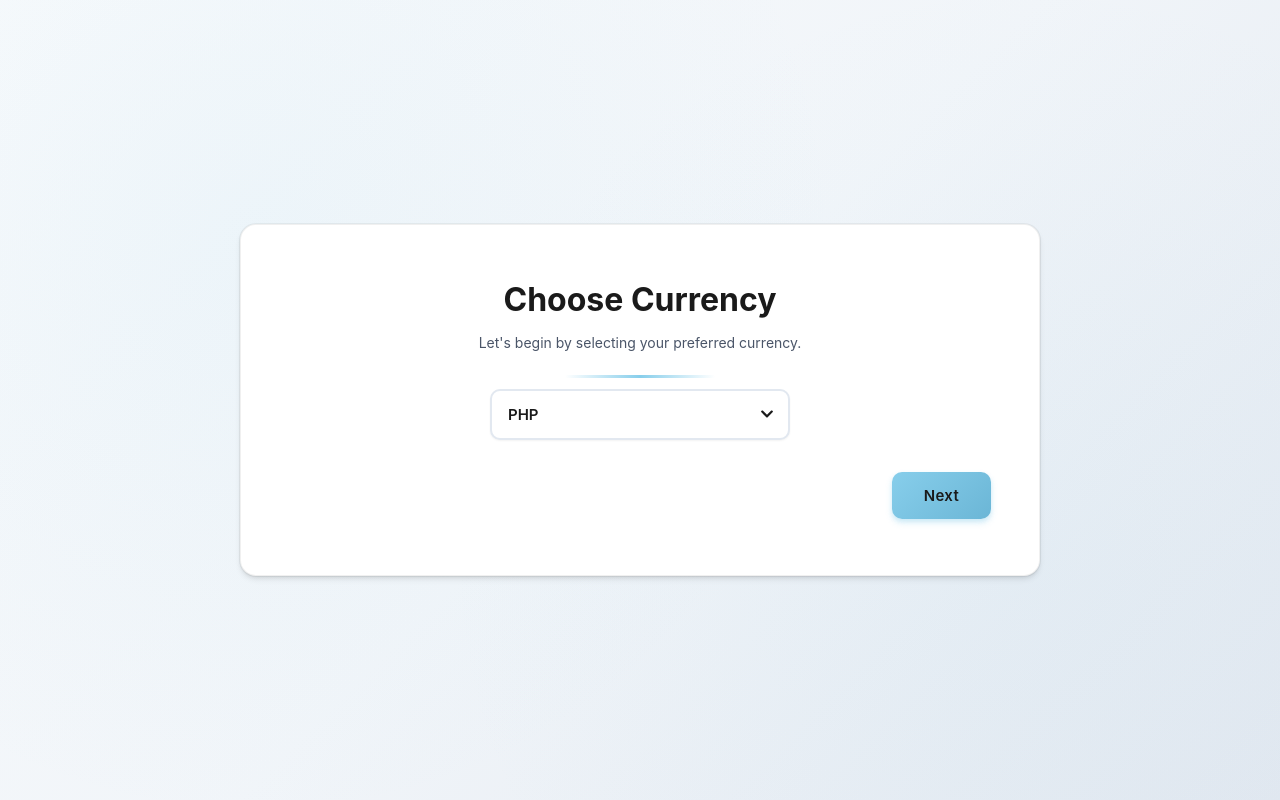
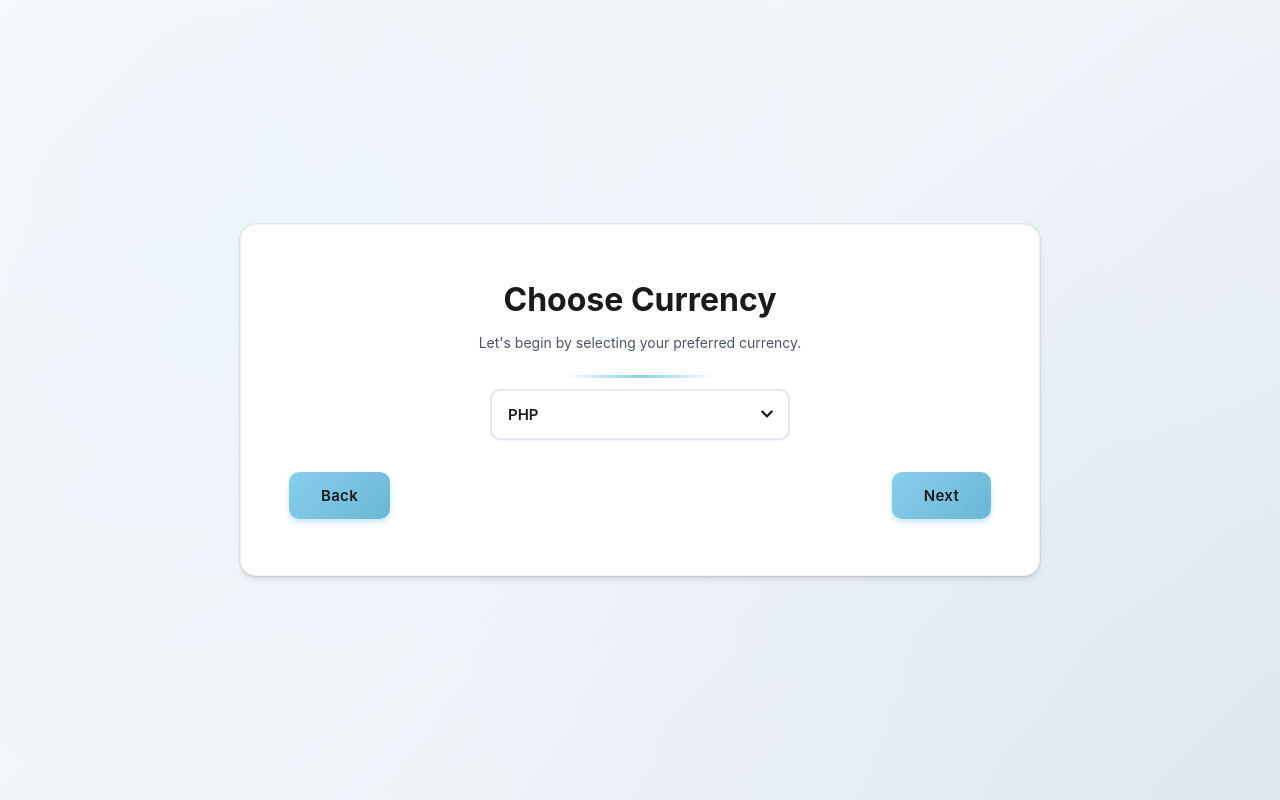
Before and after one commit to mjml1485/CASH-1, a React (Vite) app in the folder frontend/: page /onboarding in a window 1280 px wide. Both pictures are taken after a click on the button "Get Started". Built offline with nearby package versions, Linux system fonts and the light colour scheme.

Commit message:
add onboarding wallet page and styles

```diff
--- a/frontend/src/App.css
+++ b/frontend/src/App.css
@@ -440,7 +440,7 @@
 .sign-in-title {
   font-size: 52px;
   margin: 0 0 12px 0;
-  font-weight: 800;
+	font-weight: 800;
   color: #1a1a1a;
   letter-spacing: 5px;
   line-height: 1.1;
@@ -454,9 +454,9 @@
 
 .sign-in-subtitle {
   margin: 0;
-  font-weight: 500;
+	font-weight: 500;
   color: #4a5568;
-  font-size: 13px;
+	font-size: 13px;
   line-height: 1.6;
   letter-spacing: 0.8px;
   text-transform: uppercase;
@@ -1008,6 +1008,135 @@
   box-shadow: none;
 }
 
+.onboarding-navigation-wrapper {
+  margin-top: 32px;
+  display: flex;
+  justify-content: space-between;
+  align-items: center;
+  width: 100%;
+}
+
+.onboarding-button-back {
+  background: linear-gradient(135deg, #87ceeb 0%, #6bb6d6 100%);
+  color: #1a1a1a;
+  border: none;
+  padding: 14px 32px;
+  border-radius: 10px;
+  font-weight: 600;
+  font-size: 15px;
+  cursor: pointer;
+  transition: all 0.3s cubic-bezier(0.4, 0, 0.2, 1);
+  font-family: inherit;
+  box-shadow:
+    0 4px 6px rgba(135, 206, 235, 0.3),
+    0 2px 4px rgba(135, 206, 235, 0.2);
+  position: relative;
+  overflow: hidden;
+  letter-spacing: 0.3px;
+}
+
+.onboarding-button-back::before {
+  content: '';
+  position: absolute;
+  top: 0;
+  left: -100%;
+  width: 100%;
+  height: 100%;
+  background: linear-gradient(90deg, transparent, rgba(255, 255, 255, 0.3), transparent);
+  transition: left 0.5s ease;
+}
+
+.onboarding-button-back:hover:not(:disabled)::before {
+  left: 100%;
+}
+
+.onboarding-button-back:hover:not(:disabled) {
+  background: linear-gradient(135deg, #6bb6d6 0%, #5ba3d0 100%);
+  transform: translateY(-2px);
+  box-shadow:
+    0 8px 12px rgba(135, 206, 235, 0.4),
+    0 4px 6px rgba(135, 206, 235, 0.3);
+}
+
+.onboarding-button-back:active:not(:disabled) {
+  transform: translateY(0);
+  box-shadow:
+    0 2px 4px rgba(135, 206, 235, 0.3),
+    0 1px 2px rgba(135, 206, 235, 0.2);
+}
+
+.onboarding-button-back:disabled {
+  opacity: 0.6;
+  cursor: not-allowed;
+  transform: none;
+  box-shadow: none;
+}
+
+.onboarding-title-wallet {
+  font-size: 32px;
+  margin: 0 0 12px 0;
+  font-weight: 700;
+  color: #1a1a1a;
+  letter-spacing: 3px;
+  line-height: 1.2;
+  font-family: -apple-system, BlinkMacSystemFont, 'Segoe UI', 'Roboto', 'Oxygen', 'Ubuntu', 'Cantarell', sans-serif;
+  text-shadow: 0 1px 2px rgba(0, 0, 0, 0.02);
+  white-space: normal;
+}
+
+.onboarding-wallet-card-wrapper {
+  margin-top: 32px;
+  display: flex;
+  justify-content: center;
+  align-items: center;
+}
+
+.onboarding-wallet-card {
+  width: 200px;
+  height: 200px;
+  background: #f1f5f9;
+  border: 2px solid #e2e8f0;
+  border-radius: 16px;
+  display: flex;
+  align-items: center;
+  justify-content: center;
+  cursor: pointer;
+  transition: all 0.3s cubic-bezier(0.4, 0, 0.2, 1);
+  box-shadow:
+    0 2px 4px rgba(0, 0, 0, 0.05),
+    0 1px 2px rgba(0, 0, 0, 0.03);
+  padding: 0;
+  margin: 0;
+}
+
+.onboarding-wallet-card:hover {
+  background: #e2e8f0;
+  border-color: #cbd5e0;
+  transform: translateY(-2px);
+  box-shadow:
+    0 4px 6px rgba(0, 0, 0, 0.08),
+    0 2px 4px rgba(0, 0, 0, 0.05);
+}
+
+.onboarding-wallet-card:active {
+  transform: translateY(0);
+  box-shadow:
+    0 2px 4px rgba(0, 0, 0, 0.05),
+    0 1px 2px rgba(0, 0, 0, 0.03);
+}
+
+.onboarding-wallet-plus {
+  font-size: 64px;
+  font-weight: 300;
+  color: #4a5568;
+  line-height: 1;
+  display: block;
+}
+
+.onboarding-wallet-card:hover .onboarding-wallet-plus {
+  color: #2d3748;
+}
+
 /* MEDIA QUERIES */
 @media (max-width: 768px) {
   .sign-up-page,
@@ -1060,8 +1189,22 @@
     font-size: 28px;
   }
 
+  .onboarding-title-wallet {
+    font-size: 28px;
+    letter-spacing: 2px;
+  }
+
   .onboarding-subtitle-normal {
     font-size: 13px;
+  }
+
+  .onboarding-wallet-card {
+    width: 180px;
+    height: 180px;
+  }
+
+  .onboarding-wallet-plus {
+    font-size: 56px;
   }
 
   .onboarding-currency-select {
@@ -1126,8 +1269,22 @@
     font-size: 24px;
   }
 
+  .onboarding-title-wallet {
+    font-size: 24px;
+    letter-spacing: 1.5px;
+  }
+
   .onboarding-subtitle-normal {
     font-size: 12px;
+  }
+
+  .onboarding-wallet-card {
+    width: 160px;
+    height: 160px;
+  }
+
+  .onboarding-wallet-plus {
+    font-size: 48px;
   }
 
   .onboarding-currency-select {
--- a/frontend/src/pages/Onboarding.tsx
+++ b/frontend/src/pages/Onboarding.tsx
@@ -2,15 +2,27 @@ import { useState } from 'react';
 import { FaChevronDown } from 'react-icons/fa';
 
 export default function Onboarding() {
-  const [step, setStep] = useState<'welcome' | 'currency'>('welcome');
+  const [step, setStep] = useState<'welcome' | 'currency' | 'wallet'>('welcome');
   const [currency, setCurrency] = useState('PHP');
 
   const handleGetStarted = () => {
     setStep('currency');
   };
 
-  const handleNext = () => {
-    console.log('Selected currency:', currency);
+  const handleCurrencyNext = () => {
+    setStep('wallet');
+  };
+
+  const handleBack = () => {
+    if (step === 'wallet') {
+      setStep('currency');
+    } else if (step === 'currency') {
+      setStep('welcome');
+    }
+  };
+
+  const handleWalletNext = () => {
+    console.log('Wallet step completed');
   };
 
   if (step === 'welcome') {
@@ -33,6 +45,7 @@ export default function Onboarding() {
     );
   }
 
+  if (step === 'currency') {
     return (
       <div className="onboarding-page">
         <div className="onboarding-card">
@@ -62,8 +75,11 @@ export default function Onboarding() {
                 <FaChevronDown className="onboarding-currency-arrow" />
               </div>
             </div>
-          <div className="onboarding-next-wrapper">
-            <button className="onboarding-button-next" type="button" onClick={handleNext}>
+            <div className="onboarding-navigation-wrapper">
+              <button className="onboarding-button-back" type="button" onClick={handleBack}>
+                Back
+              </button>
+              <button className="onboarding-button-next" type="button" onClick={handleCurrencyNext}>
                 Next
               </button>
             </div>
@@ -72,3 +88,34 @@ export default function Onboarding() {
       </div>
     );
   }
+
+  if (step === 'wallet') {
+    return (
+      <div className="onboarding-page">
+        <div className="onboarding-card">
+          <div className="onboarding-form-inner">
+            <div className="onboarding-header">
+              <h1 className="onboarding-title-wallet">Add Wallet</h1>
+              <p className="onboarding-subtitle-normal">Just add your wallets, and we'll help you keep a clear view of your balances. It's easy as that!</p>
+            </div>
+            <div className="onboarding-wallet-card-wrapper">
+              <button className="onboarding-wallet-card" type="button">
+                <span className="onboarding-wallet-plus">+</span>
+              </button>
+            </div>
+            <div className="onboarding-navigation-wrapper">
+              <button className="onboarding-button-back" type="button" onClick={handleBack}>
+                Back
+              </button>
+              <button className="onboarding-button-next" type="button" onClick={handleWalletNext}>
+                Next
+              </button>
+            </div>
+          </div>
+        </div>
+      </div>
+    );
+  }
+
+  return null;
+}
```
Lines whose indentation alone changed are shown as unchanged.
